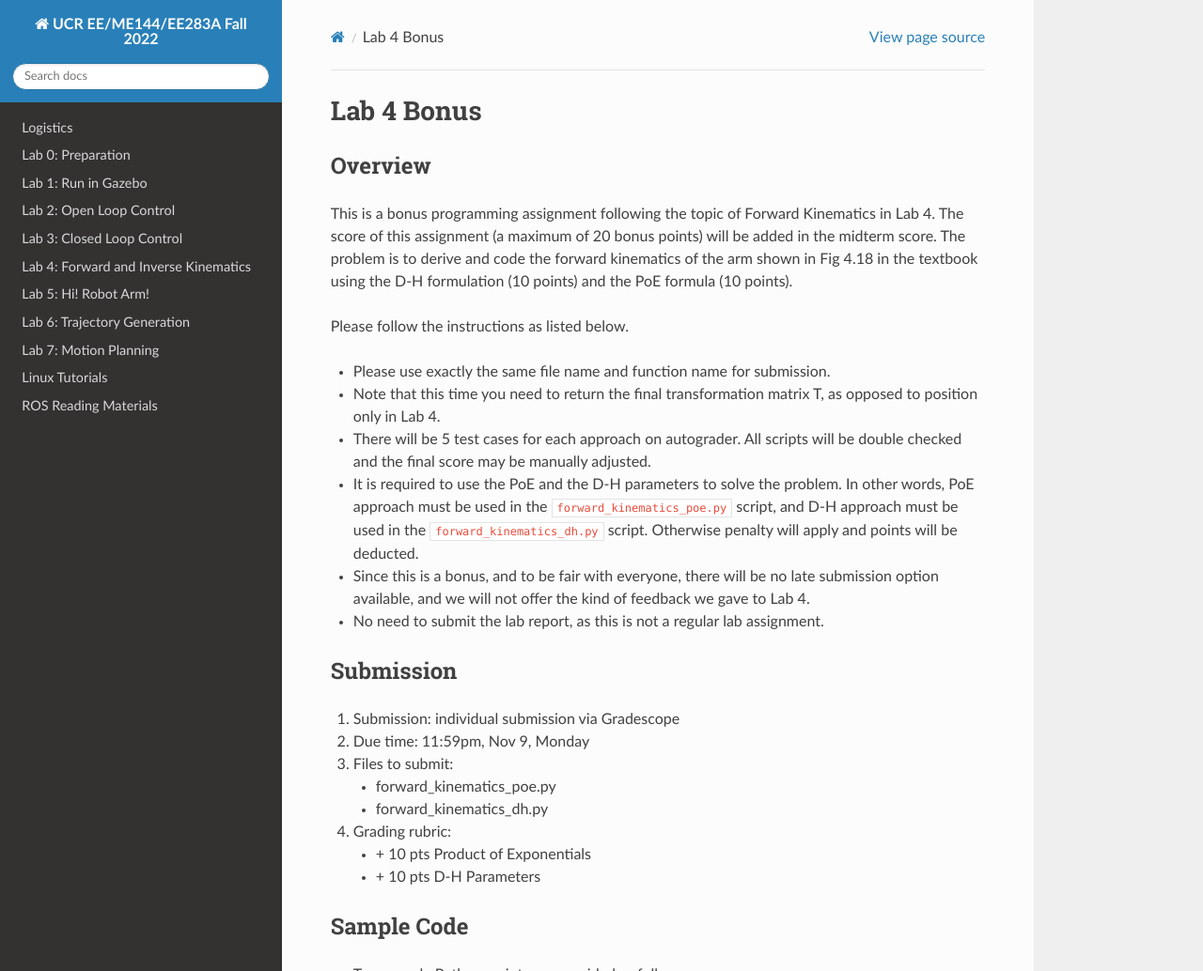
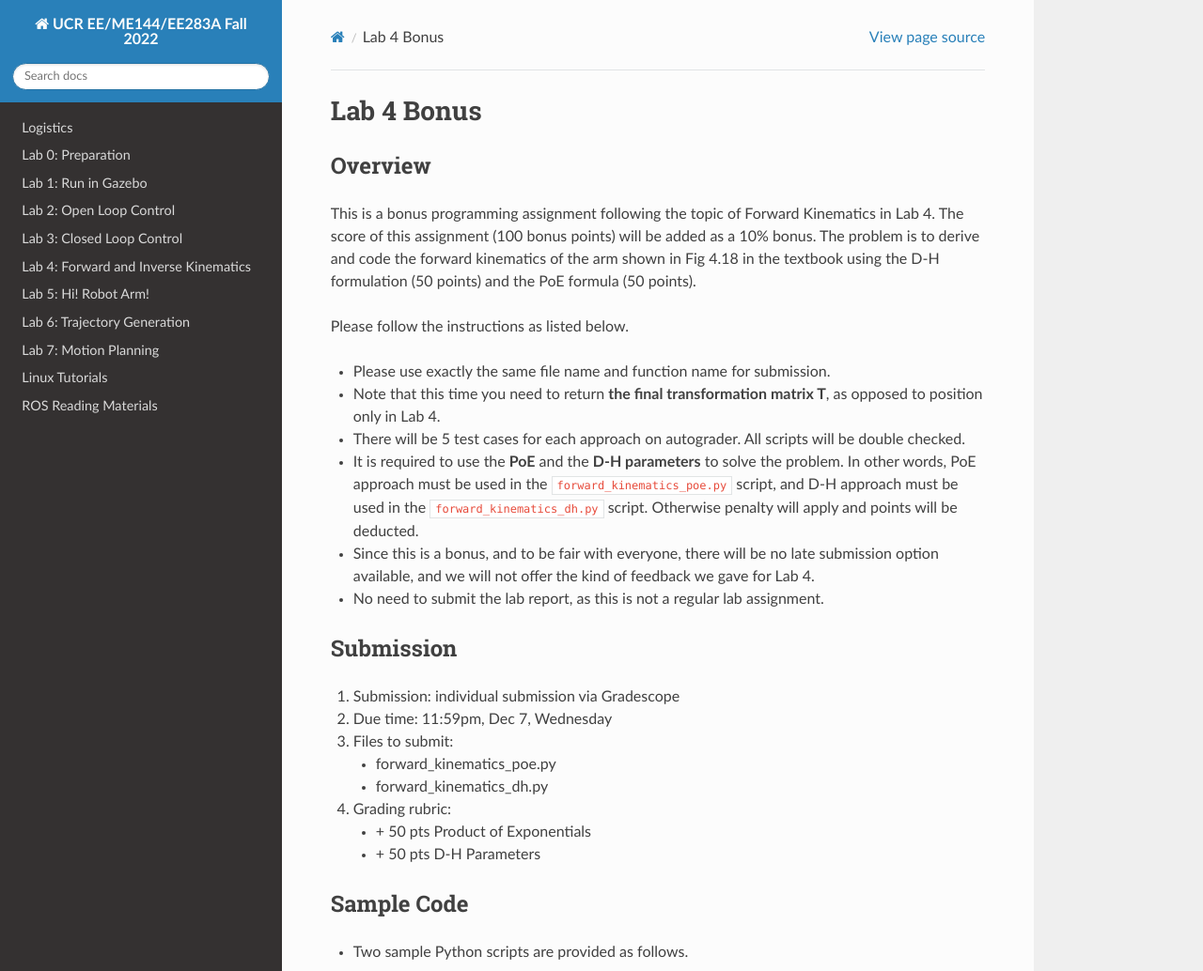
Before and after one commit to UCR-Robotics/ee144, a Sphinx documentation site: the page built from docs/lab4bonus.rst, in a window 1280 px wide and 1400 px high, cut to the strip 0-1034 px from the top of the window. Shown: the whole strip at 94% size. Built offline with Sphinx 7.4.7 and the Read the Docs theme 2.0.0, drawn with Linux system fonts in a browser that asks for light colours.

Commit message:
Update lab4bonus.rst

```diff
--- a/docs/lab4bonus.rst
+++ b/docs/lab4bonus.rst
@@ -4,28 +4,28 @@ Lab 4 Bonus
 Overview
 --------
 This is a bonus programming assignment following the topic of Forward Kinematics in Lab 4.
-The score of this assignment (a maximum of 20 bonus points) will be added in the midterm score.
+The score of this assignment (100 bonus points) will be added as a 10% bonus.
 The problem is to derive and code the forward kinematics of the arm shown in Fig 4.18
-in the textbook using the D-H formulation (10 points) and the PoE formula (10 points).
+in the textbook using the D-H formulation (50 points) and the PoE formula (50 points).
 
 Please follow the instructions as listed below.
 
 - Please use exactly the same file name and function name for submission.
 
-- Note that this time you need to return the final transformation matrix T,
+- Note that this time you need to return **the final transformation matrix T**,
   as opposed to position only in Lab 4.
 
 - There will be 5 test cases for each approach on autograder.
-  All scripts will be double checked and the final score may be manually adjusted.
+  All scripts will be double checked.
 
-- It is required to use the PoE and the D-H parameters to solve the problem.
+- It is required to use the **PoE** and the **D-H parameters** to solve the problem.
   In other words, PoE approach must be used in the ``forward_kinematics_poe.py`` script,
   and D-H approach must be used in the ``forward_kinematics_dh.py`` script.
   Otherwise penalty will apply and points will be deducted.
 
 - Since this is a bonus, and to be fair with everyone,
   there will be no late submission option available,
-  and we will not offer the kind of feedback we gave to Lab 4.
+  and we will not offer the kind of feedback we gave for Lab 4.
 
 - No need to submit the lab report, as this is not a regular lab assignment.
 
@@ -35,7 +35,7 @@ Submission
 
 #. Submission: individual submission via Gradescope
 
-#. Due time: 11:59pm, Nov 9, Monday
+#. Due time: 11:59pm, Dec 7, Wednesday
 
 #. Files to submit:
 
@@ -44,8 +44,8 @@ Submission
 
 #. Grading rubric:
 
-   + \+ 10 pts   Product of Exponentials
-   + \+ 10 pts   D-H Parameters
+   + \+ 50 pts   Product of Exponentials
+   + \+ 50 pts   D-H Parameters
 
 
 Sample Code
```
